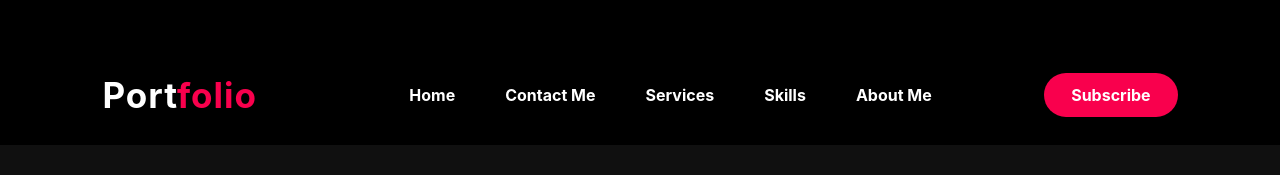
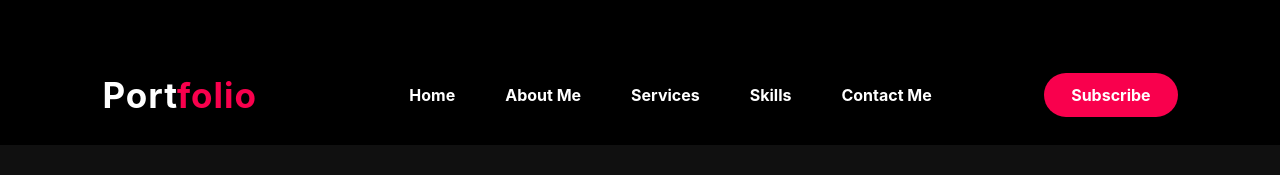
Before and after one commit to mehranehsoleimani66/portfolioo, a React (Create React App) app in the folder my-app/: page / in a window 1280 px wide. Shown: the top 175 px of the page. Built offline with nearby package versions, Linux system fonts and the light colour scheme.

Commit message:
Update Header.js

```diff
--- a/my-app/src/component/Header.js
+++ b/my-app/src/component/Header.js
@@ -8,10 +8,11 @@ const Header = () => {
                 <h2 className='logo'>Port<span>folio</span></h2>
            <ul>
            <li><Link to='/' >Home</Link></li>
-           <li><Link to='/contact'>Contact Me</Link></li>
+           <li><Link to='/aboutme' >About Me</Link></li>
            <li><Link to='/services'>Services</Link></li>
            <li><Link to='/skill'>Skills</Link></li>
-           <li><Link to='/aboutme' >About Me</Link></li>
+           <li><Link to='/contact'>Contact Me</Link></li>
+
 
 
 
```
